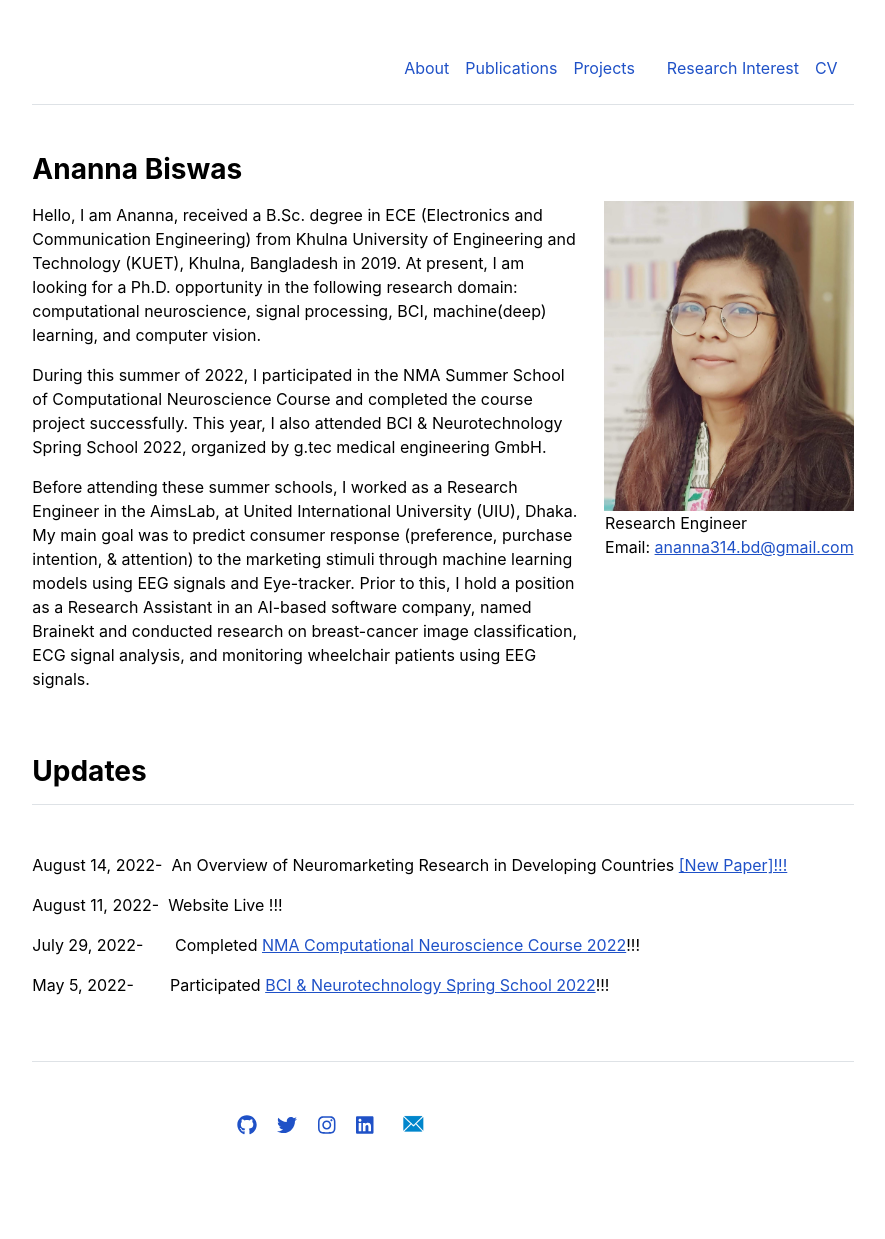
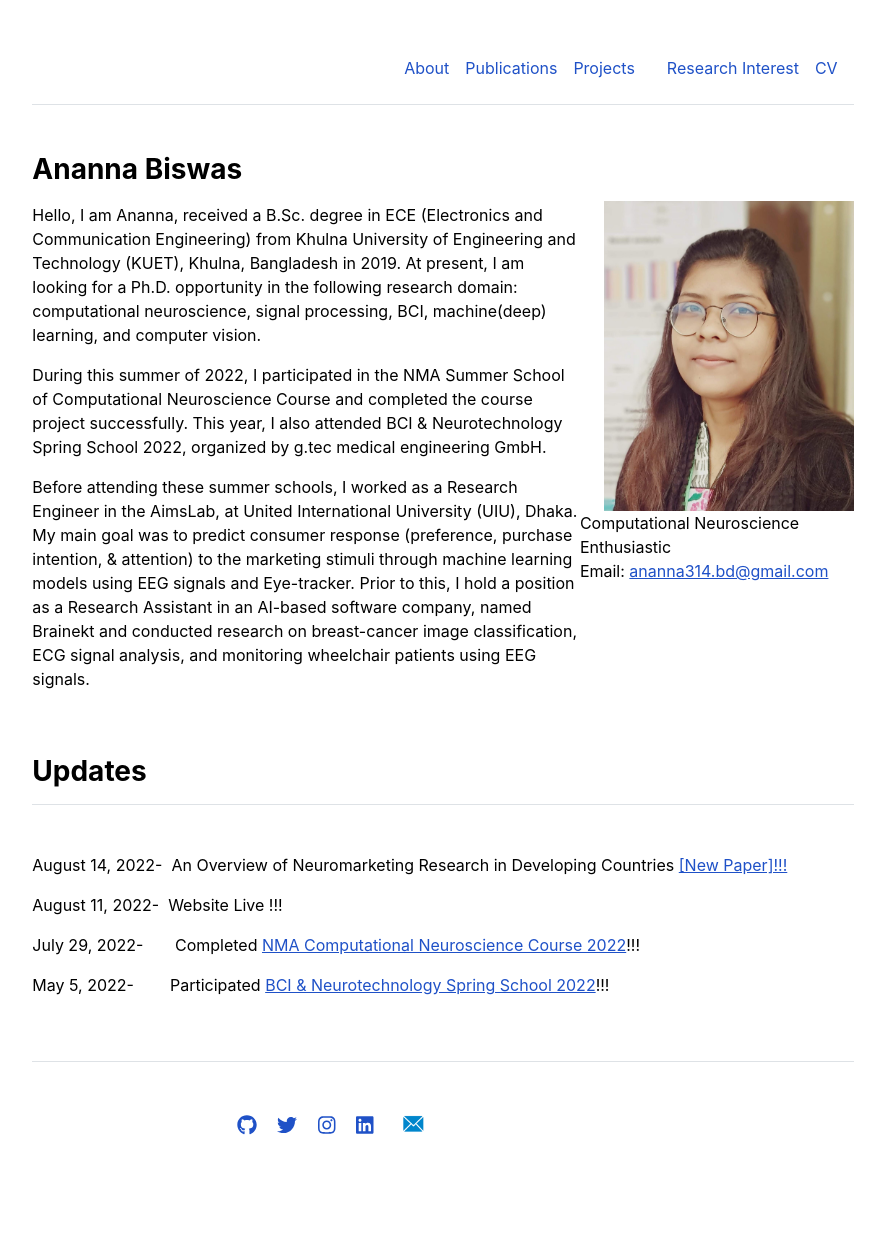
Before and after one commit to Anannabiswas/anannabiswas.github.io, a Jekyll site: the page built from index.md, in a window 1280 px wide. Shown: the whole page, without its empty margins (197-1082 px from the left). Built offline with Jekyll 4.4.1, drawn with Linux system fonts in a browser that asks for light colours.

Commit message:
Update home.html

```diff
--- a/_layouts/home.html
+++ b/_layouts/home.html
@@ -14,7 +14,7 @@ layout: default
      <img src="{{ site.github.url }}/assets/img/ananna_1.jpeg" alt="Home" width="250" height="310"style="float:right">
    </p>
 
-    <p style="float:right">  Research Engineer  </br>
+    <p style="float:right">  Computational Neuroscience Enthusiastic  </br>
        Email: <a href="mailto:ananna314.bd@gmail.com">ananna314.bd@gmail.com</a>
     </p>
 
```
